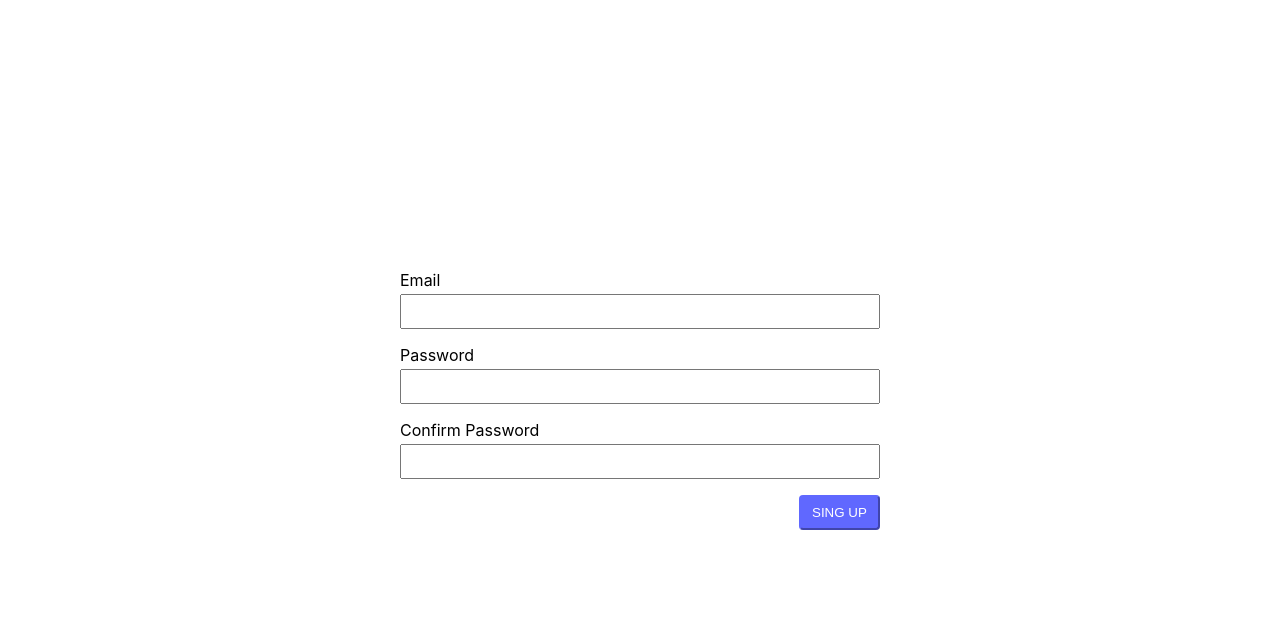
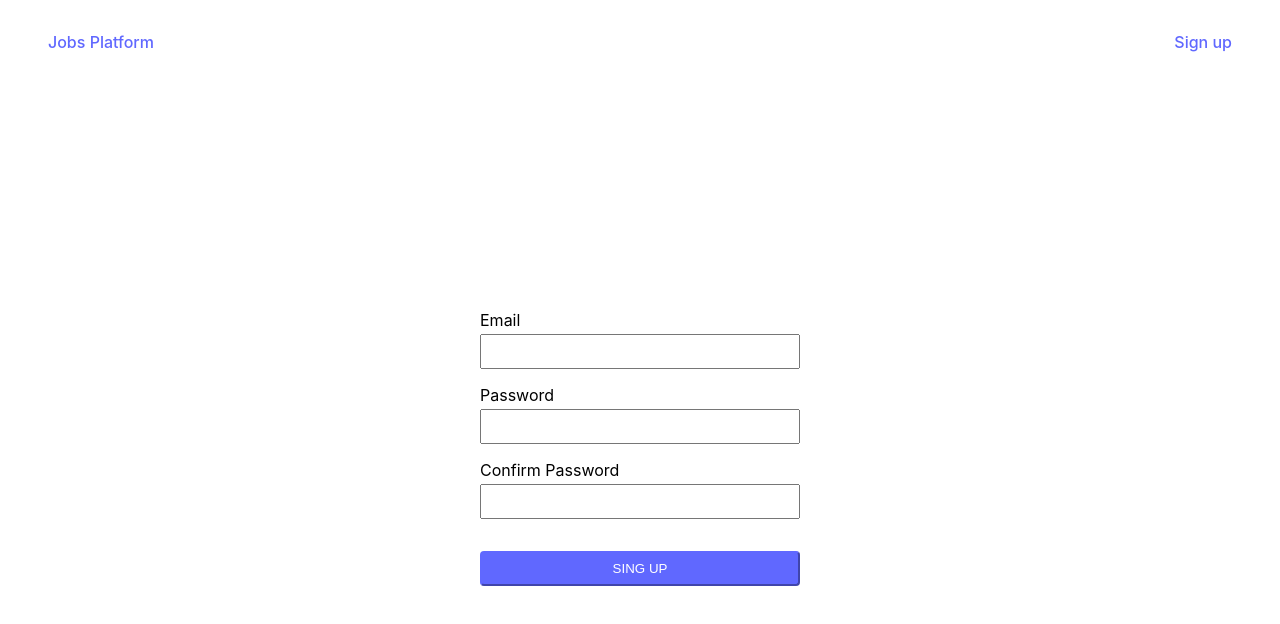
Before and after one commit to birdzhanmyumyun/jobs-platform-amplify, a React (Create React App) app in the folder jobs-platform-fe/: page /signup in a window 1280 px wide. Shown: the top 624 px of the page. Built offline with nearby package versions, Linux system fonts and the light colour scheme; no server answers; what aws-amplify would draw is missing.

Commit message:
created NavBar and some routes

```diff
--- a/jobs-platform-fe/src/App.css
+++ b/jobs-platform-fe/src/App.css
@@ -1,7 +1,6 @@
-
-.contentPage {
+.app {
   display: flex;
-  justify-content: center;
-  align-items: center;
+  flex-direction: column;
   flex-grow: 1;
+  justify-content: flex-start;
 }
--- a/jobs-platform-fe/src/App.tsx
+++ b/jobs-platform-fe/src/App.tsx
@@ -2,8 +2,10 @@ import React from 'react';
 import logo from './logo.svg';
 import { Amplify, API, graphqlOperation, Auth } from 'aws-amplify';
 import awsconfig from './aws-exports';
-import { SignUp } from './pages/SignUp/SignUp';
+import { SignUpPage } from './pages/SignUp/SignUpPage';
+import { AppRoutes } from './routes/AppRoutes';
 import './App.css';
+
 
 import { signUp, UserSignUpDto } from './services/AuthService';
 
@@ -14,8 +16,8 @@ function App() {
 
   return (
 
-      <div className="contentPage">
-        <SignUp />
+      <div className="app">
+        <AppRoutes />
       </div>
 
 
--- /dev/null
+++ b/jobs-platform-fe/src/components/navbar/NavBar.module.css
@@ -0,0 +1,17 @@
+.navBar {
+    display: flex;
+    flex-grow: 1;
+    justify-content: space-between;
+    padding: 2rem;
+    max-height: 3rem;
+    align-self: stretch;
+    /* max-width: 800px; */
+    min-width: 400px;
+  }
+  .navBarItem {
+    margin: 1rem;
+    text-decoration: none;
+    font-weight: 500;
+    color: #6068ff;
+    align-content: center;
+  }
--- /dev/null
+++ b/jobs-platform-fe/src/components/navbar/NavBar.tsx
@@ -0,0 +1,21 @@
+import React from 'react';
+import { Link } from 'react-router-dom';
+import styles from './NavBar.module.css';
+
+export function NavBar() {
+    return (
+        <div className={styles.navBar}>
+            <div>
+                <Link className={styles.navBarItem} to="/">
+                    Jobs Platform
+                </Link>
+            </div>
+            <div>
+                <Link className={styles.navBarItem} to="/signup">
+                    Sign up
+                </Link>
+            </div>
+        </div>
+    )
+
+}
--- a/jobs-platform-fe/src/pages/SignUp/SignUp.module.css
+++ b/jobs-platform-fe/src/pages/SignUp/SignUp.module.css
@@ -1,6 +1,10 @@
 .form {
- max-width: 30rem;
+ display: flex;
+ flex-direction: column;
  flex-grow: 1;
+ align-items: center;
+
+ justify-content: center;
 }
 
 
@@ -8,6 +12,7 @@
     display: flex;
     flex-direction: column;
     margin-bottom: 1rem;
+    min-width: 320px;
   }
 
   .formLabel {
@@ -47,4 +52,6 @@
     border-radius: .25rem;
     text-decoration: none;
     cursor: pointer;
+    min-width: 320px;
+    margin: 1rem;
   }
--- a/jobs-platform-fe/src/pages/SignUp/SignUp.tsx
+++ b/jobs-platform-fe/src/pages/SignUp/SignUpPage.tsx
@@ -9,7 +9,7 @@ export interface SignUpForm {
     confirmPassword: string
 }
 
-export function SignUp() {
+export function SignUpPage() {
 
     const [form, setForm] = useState<SignUpForm>({
         email: "",
--- a/jobs-platform-fe/src/pages/SignUp/hooks/useSignUpFormValidator.ts
+++ b/jobs-platform-fe/src/pages/SignUp/hooks/useSignUpFormValidator.ts
@@ -1,5 +1,5 @@
 import React, { useState } from 'react';
-import { SignUpForm } from '../SignUp'
+import { SignUpForm } from '../SignUpPage'
 import { emailValidator, passwordValidator, passwordConfirmationValidator } from '../../../utils/validators';
 
 export interface FormState {
--- /dev/null
+++ b/jobs-platform-fe/src/routes/AppRoutes.tsx
@@ -0,0 +1,16 @@
+
+import React from "react";
+import { BrowserRouter as Router, Route, Routes } from "react-router-dom";
+import { NavBar } from "../components/navbar/NavBar";
+import { SignUpPage } from "../pages/SignUp/SignUpPage";
+
+export function AppRoutes() {
+  return (
+    <Router>
+      <NavBar />
+      <Routes>
+        <Route path="/signup" element={<SignUpPage />} />
+      </Routes>
+    </Router>
+  );
+}
```
